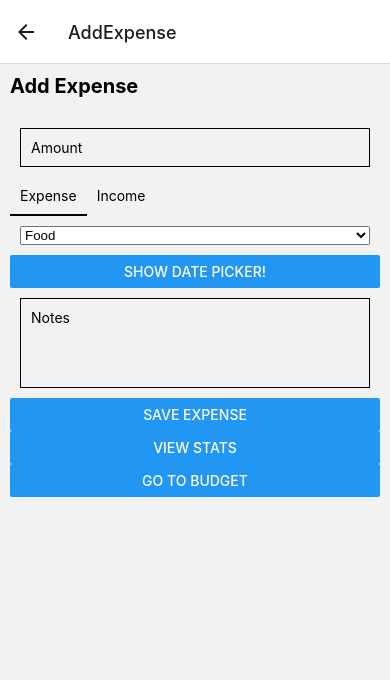
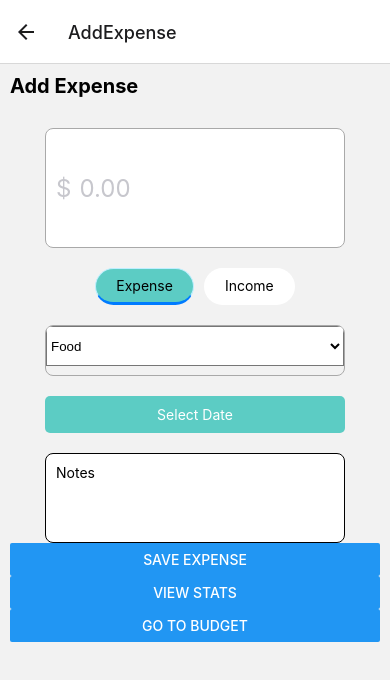
Before and after one commit to Maplestudent/ExpenseTracker, a React Native app: screen /AddExpense in a window 390 px wide. Shown: the top 680 px of the page. Built offline with nearby package versions, Linux system fonts and the light colour scheme.

Commit message:
style done by Yuta

```diff
--- a/src/components/AddNotes.jsx
+++ b/src/components/AddNotes.jsx
@@ -1,5 +1,5 @@
 import React from 'react';
-import { TextInput, StyleSheet } from 'react-native';
+import { StyleSheet, TextInput } from 'react-native';
 
 const AddNotes = ({ value, onChange }) => (
   <TextInput
@@ -15,8 +15,12 @@ const AddNotes = ({ value, onChange }) => (
 const styles = StyleSheet.create({
   input: {
     borderWidth: 1,
+    borderRadius: 8,
     padding: 10,
-    margin: 10,
+    marginTop: 10,
+    marginLeft: 35,
+    marginRight: 35,
+    backgroundColor: '#ffffff',
   },
 });
 
--- a/src/components/InputAmount.jsx
+++ b/src/components/InputAmount.jsx
@@ -1,21 +1,44 @@
 import React from 'react';
-import { TextInput, StyleSheet } from 'react-native';
+import { StyleSheet, Text, TextInput, View } from 'react-native';
 
 const InputAmount = ({ value, onChange }) => (
+  <View style={styles.inputContainer}>
+    {value === '' && <Text style={styles.dollarSign}>$</Text>}
     <TextInput
       style={styles.input}
       value={value}
       onChangeText={onChange}
       keyboardType="numeric"
-    placeholder="Amount"
+      placeholder="0.00"
+      placeholderTextColor="#C7C7CD"
     />
+  </View>
 );
 
 const styles = StyleSheet.create({
+  inputContainer: {
+    backgroundColor: '#ffffff',
+    flexDirection: 'row',
+    alignItems: 'center',
+    borderWidth: 1,
+    borderColor: '#a9a9a9',
+    borderRadius: 8,
+    height: 120,
+    padding: 10,
+    marginTop: 10,
+    marginLeft: 35,
+    marginRight: 35,
+  },
   input: {
-    borderWidth: 1,
-    padding: 10,
-    margin: 10,
+    flex: 1,
+    paddingVertical: 0,
+    fontSize: 24,
+    color: '#000',
+  },
+  dollarSign: {
+    fontSize: 24,
+    color: '#C7C7CD',
+    marginRight: 8,
   },
 });
 
--- a/src/components/SelectCategory.jsx
+++ b/src/components/SelectCategory.jsx
@@ -6,7 +6,10 @@ const SelectCategory = ({ selectedValue, onValueChange, categories }) => (
   <View style={styles.container}>
     <Picker
       selectedValue={selectedValue}
-      onValueChange={onValueChange}>
+      onValueChange={onValueChange}
+      style={styles.picker}
+      itemStyle={styles.itemStyle}
+    >
       {categories.map((category) => (
         <Picker.Item label={category.label} value={category.value} key={category.value} />
       ))}
@@ -16,7 +19,23 @@ const SelectCategory = ({ selectedValue, onValueChange, categories }) => (
 
 const styles = StyleSheet.create({
   container: {
-    margin: 10,
+    height: 51,
+    marginTop: 10,
+    marginLeft: 35,
+    marginRight: 35,
+    marginBottom: 10,
+    borderWidth: 1,
+    borderColor: '#a9a9a9',
+    borderRadius: 8,
+    overflow: 'hidden',
+  },
+  picker: {
+    height: 40,
+    backgroundColor: '#fff',
+    color: 'black',
+  },
+  itemStyle: {
+    height: 40,
   },
 });
 
--- a/src/components/SelectDate.jsx
+++ b/src/components/SelectDate.jsx
@@ -1,6 +1,6 @@
+import DateTimePicker from '@react-native-community/datetimepicker';
 import React, { useState } from 'react';
-import { View, Button, Platform, StyleSheet } from 'react-native';
-import DateTimePicker from '@react-native-community/datetimepicker';
+import { StyleSheet, Text, TouchableOpacity, View } from 'react-native';
 
 const SelectDate = ({ date, onDateChange }) => {
   const [show, setShow] = useState(false);
@@ -12,10 +12,11 @@ const SelectDate = ({ date, onDateChange }) => {
     }
   };
 
-
   return (
-    <View>
-      <Button onPress={() => setShow(true)} title="Show date picker!" />
+    <View style={styles.container}>
+      <TouchableOpacity style={styles.button} onPress={() => setShow(true)}>
+        <Text style={styles.buttonText}>Select Date</Text>
+      </TouchableOpacity>
       {show && (
         <DateTimePicker
           testID="dateTimePicker"
@@ -30,4 +31,25 @@ const SelectDate = ({ date, onDateChange }) => {
   );
 };
 
+const styles = StyleSheet.create({
+  container: {
+    marginTop: 10,
+    marginBottom: 10,
+    marginLeft: 35,
+    marginRight: 35,
+  },
+  button: {
+    backgroundColor: '#5cccc4',
+    padding: 10,
+    borderRadius: 5,
+
+  },
+  buttonText: {
+    color: '#ffffff',
+    textAlign: 'center',
+
+  },
+
+});
+
 export default SelectDate;
--- a/src/components/TransactionType.jsx
+++ b/src/components/TransactionType.jsx
@@ -1,5 +1,5 @@
 import React from 'react';
-import { View, TouchableOpacity, Text, StyleSheet } from 'react-native';
+import { StyleSheet, Text, TouchableOpacity, View } from 'react-native';
 
 const TransactionType = ({ type, onSelect }) => (
   <View style={styles.container}>
@@ -21,12 +21,28 @@ const TransactionType = ({ type, onSelect }) => (
 const styles = StyleSheet.create({
   container: {
     flexDirection: 'row',
+    justifyContent: 'center',
+    padding: 10,
+    marginTop: 10,
   },
   button: {
-    padding: 10,
+    paddingVertical: 8,
+    paddingHorizontal: 20,
+    marginHorizontal: 5,
+    borderRadius: 20,
+    borderWidth: 1,
+    borderColor: 'transparent',
+    backgroundColor: '#ffffff',
   },
   selected: {
-    borderBottomWidth: 2,
+    backgroundColor: '#5cccc4',
+    borderColor: '#bfefff',
+    borderBottomWidth: 3,
+    borderBottomColor: '#007bff',
+  },
+  text: {
+    color: '#000000',
+    fontWeight: 'bold',
   },
 });
 
```
Lines whose indentation alone changed are shown as unchanged.
